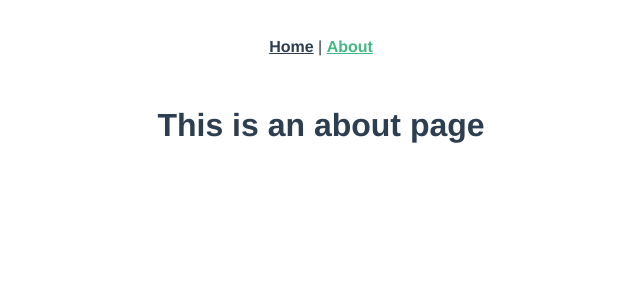
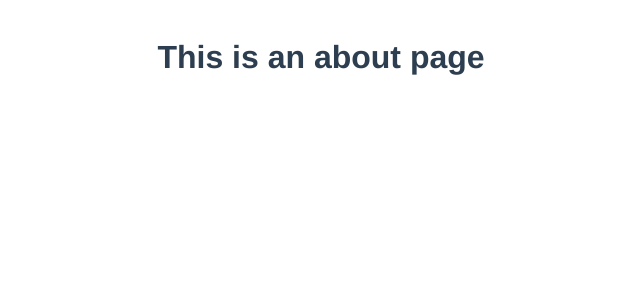
Before and after one commit to rflcnunes/purehealth_vue, a Vue app: page /about in a window 1280 px wide. Shown: the top 300 px of the page, without its empty margins (319-959 px from the left). Built offline with nearby package versions, Linux system fonts and the light colour scheme; what vue-mq would draw is missing.

Commit message:
removed nav link and added padding in the app

```diff
--- a/src/App.vue
+++ b/src/App.vue
@@ -1,9 +1,5 @@
 <template>
   <div id="app">
-    <nav>
-      <router-link to="/">Home</router-link> |
-      <router-link to="/about">About</router-link>
-    </nav>
     <router-view />
   </div>
 </template>
@@ -15,6 +11,7 @@
   -moz-osx-font-smoothing: grayscale;
   text-align: center;
   color: #2c3e50;
+  padding: 10px;
 }
 
 nav {
```
